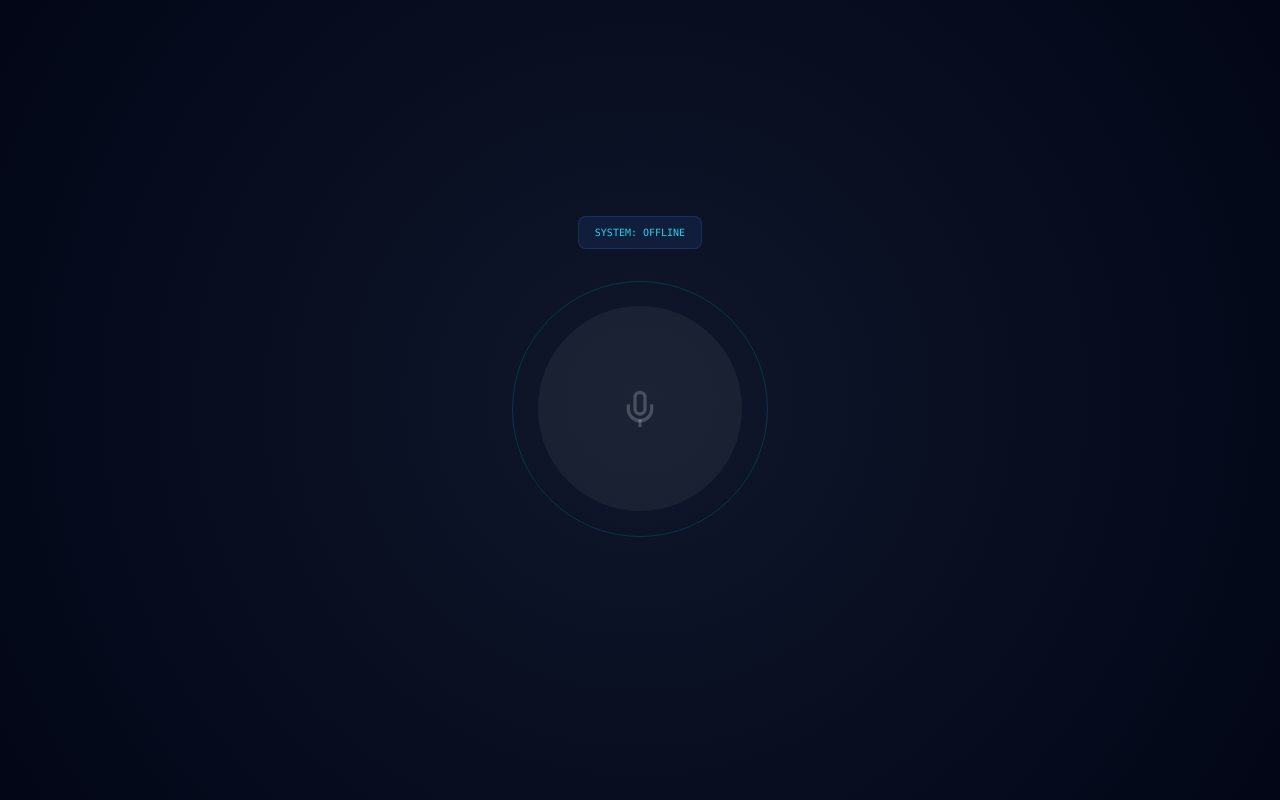
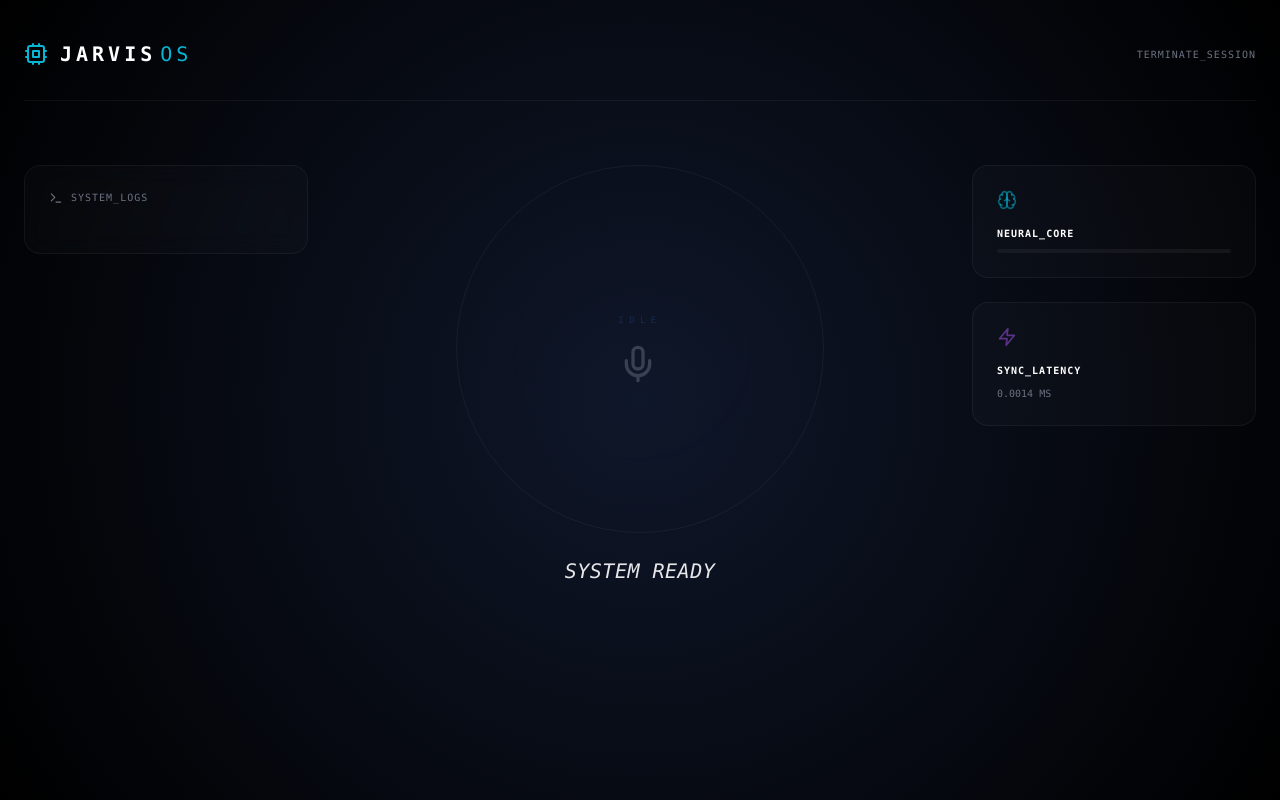
Before and after one commit to keyurbele/Jarvis-ai-web, a Next.js app: page /dashboard in a window 1280 px wide. Built offline with nearby package versions, Linux system fonts and the light colour scheme.

Commit message:
Update page.tsx

```diff
--- a/src/app/dashboard/page.tsx
+++ b/src/app/dashboard/page.tsx
@@ -1,121 +1,238 @@
 "use client";
 import { useState, useRef, useEffect } from "react";
-import { LucideMic, LucideLoader2, LucideBrain, LucideZap } from "lucide-react";
+import {
+  LucideBrain, LucideMic, LucideZap, LucideTerminal,
+  LucideCpu, LucideLoader2, LucideHome
+} from "lucide-react";
+import Link from "next/link";
+
+type JarvisState = "IDLE" | "LISTENING" | "THINKING" | "SPEAKING";
 
 export default function Dashboard() {
-  const [isListening, setIsListening] = useState(false);
-  const [isThinking, setIsThinking] = useState(false);
+  const [state, setState] = useState<JarvisState>("IDLE");
+  const [status, setStatus] = useState("SYSTEM READY");
   const [response, setResponse] = useState("");
+  const [log, setLog] = useState<{msg: string, time: string}[]>([]);
+
   const recognitionRef = useRef<any>(null);
+  const stateRef = useRef<JarvisState>("IDLE");
 
-  // --- RESTART MIC FUNCTION ---
-  const restartMic = () => {
-    if (!isListening) return;
-    try {
-      if (recognitionRef.current) recognitionRef.current.stop();
-      setTimeout(() => {
-        recognitionRef.current.start();
-      }, 300);
-    } catch (e) {
-      console.log("Mic restart attempt...");
+  // Keep Ref in sync with State for the recognition callbacks
+  useEffect(() => {
+    stateRef.current = state;
+  }, [state]);
+
+  const addToLog = (msg: string) => {
+    const time = new Date().toLocaleTimeString([], { hour: '2-digit', minute: '2-digit', second: '2-digit' });
+    setLog(prev => [{msg, time}, ...prev].slice(0, 5));
+  };
+
+  // --- 1. VOICE OUTPUT (THE MOUTH) ---
+  const speak = (text: string) => {
+    window.speechSynthesis.cancel();
+    const speech = new SpeechSynthesisUtterance(text);
+
+    // Set JARVIS tone
+    speech.rate = 0.9;
+    speech.pitch = 1.0;
+
+    speech.onstart = () => {
+      setState("SPEAKING");
+      addToLog("OUTPUT_STREAM: ACTIVE");
+    };
+
+    speech.onend = () => {
+      // Once done talking, go back to listening mode
+      if (stateRef.current === "SPEAKING") {
+        setState("LISTENING");
+        setStatus("AWAITING COMMAND...");
       }
     };
 
-  // --- SPEAK FUNCTION ---
-  const speak = (text: string) => {
-    window.speechSynthesis.cancel();
-    const utterance = new SpeechSynthesisUtterance(text);
-    utterance.rate = 0.9;
-
-    utterance.onstart = () => {
-      setIsThinking(true);
-      if (recognitionRef.current) recognitionRef.current.abort(); // Kill mic while talking
+    window.speechSynthesis.speak(speech);
   };
 
-    utterance.onend = () => {
-      setIsThinking(false);
-      // This is the fix: Restart the whole listening cycle
-      if (isListening) restartMic();
+  // --- 2. INSTANT COMMANDS ---
+  const handleInstantCommands = (transcript: string) => {
+    const lower = transcript.toLowerCase().trim();
+    if (lower.includes("open youtube")) {
+      window.open("https://youtube.com", "_blank");
+      speak("Navigating to YouTube.");
+      return true;
+    }
+    if (lower.includes("search for")) {
+      const query = lower.split("search for")[1];
+      window.open(`https://google.com/search?q=${encodeURIComponent(query)}`, "_blank");
+      speak(`Searching for ${query}`);
+      return true;
+    }
+    return false;
   };
 
-    window.speechSynthesis.speak(utterance);
-  };
+  // --- 3. THE BRAIN (API CONNECTION) ---
+  const askJarvisAI = async (input: string) => {
+    if (handleInstantCommands(input)) return;
 
-  // --- API HANDLER ---
-  const handleChat = async (transcript: string) => {
-    if (!transcript) return;
-    setIsThinking(true);
+    setState("THINKING");
+    setStatus("DECRYPTING...");
+    addToLog(`INPUT: ${input.toUpperCase()}`);
+
     try {
       const res = await fetch("/api/chat", {
         method: "POST",
         headers: { "Content-Type": "application/json" },
-        body: JSON.stringify({ message: transcript }),
+        body: JSON.stringify({ message: input }),
       });
       const data = await res.json();
-      setResponse(data.reply);
-      speak(data.reply);
-    } catch (e) {
-      setIsThinking(false);
-      restartMic();
+
+      const cleanReply = data.reply.replace(/SYSTEM_REPLY:|\[.*?\]/gi, "").trim();
+
+      setResponse(cleanReply);
+      speak(cleanReply);
+    } catch (error) {
+      setState("LISTENING");
+      setStatus("LINK_FAILURE");
+      addToLog("CRITICAL: API_ERROR");
     }
   };
 
-  // --- TOGGLE SYSTEM ---
-  const toggleSystem = () => {
-    const SpeechRecognition = (window as any).SpeechRecognition || (window as any).webkitSpeechRecognition;
+  // --- 4. START SYSTEM ---
+  const startSystem = () => {
+    if (state !== "IDLE") return;
+
+    const SpeechRecognition = (window as any).webkitSpeechRecognition || (window as any).SpeechRecognition;
     if (!SpeechRecognition) return;
 
-    if (isListening) {
-      setIsListening(false);
-      if (recognitionRef.current) recognitionRef.current.stop();
-      window.speechSynthesis.cancel();
-    } else {
-      setIsListening(true);
     const recognition = new SpeechRecognition();
-      recognition.continuous = false;
-      recognition.interimResults = false;
+    recognitionRef.current = recognition;
+    recognition.lang = "en-US";
+    recognition.continuous = true;
+    recognition.interimResults = true;
 
     recognition.onresult = (event: any) => {
-        const transcript = event.results[0][0].transcript;
-        handleChat(transcript);
-      };
+      const transcript = event.results[event.results.length - 1][0].transcript;
 
-      recognition.onend = () => {
-        // If it stops naturally (silence), and we are still "active", restart it
-        if (isListening && !isThinking && !window.speechSynthesis.speaking) {
-          try { recognition.start(); } catch (e) {}
+      // Only process when the user stops speaking and the system is in Listening mode
+      if (event.results[event.results.length - 1].isFinal && stateRef.current === "LISTENING") {
+        setStatus(transcript.toUpperCase());
+        askJarvisAI(transcript);
       }
     };
 
-      recognitionRef.current = recognition;
-      recognition.start();
+    // Auto-restart if it crashes or stops
+    recognition.onend = () => {
+      if (stateRef.current !== "IDLE") {
+        try { recognition.start(); } catch(e) {}
       }
     };
 
+    recognition.start();
+    setState("LISTENING");
+    setStatus("NEURAL CORE ONLINE");
+    addToLog("Neural link active.");
+  };
+
+  // Visual Colors based on State
+  const activeColor = {
+    LISTENING: "rgba(34, 211, 238, 1)", // Cyan
+    THINKING: "rgba(168, 85, 247, 1)",  // Purple
+    SPEAKING: "rgba(255, 255, 255, 1)", // White
+    IDLE: "rgba(59, 130, 246, 0.2)"     // Dim Blue
+  }[state];
+
   return (
-    <main className="min-h-screen bg-[#020617] flex flex-col items-center justify-center relative overflow-hidden text-white">
-      <div className="absolute inset-0 bg-[radial-gradient(circle_at_50%_50%,rgba(15,23,42,1)_0%,rgba(2,6,23,1)_100%)]" />
+    <main className="min-h-screen bg-[#010101] text-white font-mono overflow-hidden relative">
+      {/* Background radial glow */}
+      <div className="absolute inset-0 bg-[radial-gradient(circle_at_50%_50%,rgba(15,23,42,1)_0%,rgba(0,0,0,1)_100%)]" />
 
-      <div className="z-50 mb-8 flex gap-4">
-        <div className="px-4 py-2 bg-blue-500/10 border border-blue-500/20 rounded-lg font-mono text-[10px] text-cyan-400">
-          SYSTEM: {isListening ? "ACTIVE" : "OFFLINE"}
+      <div className="max-w-7xl mx-auto px-6 py-10 relative z-10">
+        <nav className="flex justify-between items-center mb-16 border-b border-white/5 pb-8">
+          <div className="flex items-center gap-3">
+            <LucideCpu className="text-cyan-500" size={24} />
+            <span className="text-xl font-bold tracking-[0.2em]">JARVIS<span className="text-cyan-500 font-light ml-1">OS</span></span>
+          </div>
+          <Link href="/" className="text-[10px] tracking-widest text-gray-500 hover:text-white transition-colors">TERMINATE_SESSION</Link>
+        </nav>
+
+        <div className="grid grid-cols-12 gap-8 items-start">
+          {/* LEFT: TELEMETRY LOGS */}
+          <div className="col-span-12 lg:col-span-3 space-y-4">
+            <div className="p-6 rounded-2xl bg-white/[0.02] border border-white/5 backdrop-blur-md">
+              <div className="flex items-center gap-2 mb-6 text-gray-500 text-[10px] tracking-widest uppercase">
+                <LucideTerminal size={14} /> System_Logs
+              </div>
+              <div className="space-y-4">
+                {log.map((entry, i) => (
+                  <div key={i} className="border-l border-cyan-500/20 pl-4 animate-in slide-in-from-left duration-500">
+                    <p className="text-[8px] text-gray-600">{entry.time}</p>
+                    <p className="text-[11px] text-gray-300 truncate">{entry.msg}</p>
+                  </div>
+                ))}
+              </div>
             </div>
           </div>
 
-      <div onClick={toggleSystem} className="relative w-64 h-64 cursor-pointer z-20 group">
-        <div className={`absolute inset-0 rounded-full border border-cyan-500/20 transition-all duration-700 ${isListening ? 'animate-pulse shadow-[0_0_50px_rgba(34,211,238,0.2)]' : ''}`} />
-        <div className={`absolute inset-[10%] rounded-full transition-all duration-700 ${isThinking ? 'bg-purple-500/40 blur-2xl animate-ping' : isListening ? 'bg-cyan-500/20 blur-xl' : 'bg-white/5'}`} />
-        <div className="absolute inset-0 flex items-center justify-center">
-          {isThinking ? <LucideLoader2 className="animate-spin text-purple-400" size={40} /> : <LucideMic className={isListening ? "text-cyan-400" : "text-white/20"} size={40} />}
+          {/* CENTER: THE ORB */}
+          <div className="col-span-12 lg:col-span-6 flex flex-col items-center justify-center py-10">
+            <div
+              className="relative cursor-pointer group"
+              onClick={state === "IDLE" ? startSystem : undefined}
+            >
+              {/* Spinning outer ring */}
+              <div className={`absolute -inset-10 border border-white/5 rounded-full ${state !== "IDLE" ? "animate-[spin_20s_linear_infinite]" : ""}`} />
+
+              {/* The Orb Shell */}
+              <div
+                className="relative w-72 h-72 rounded-full flex items-center justify-center transition-all duration-700"
+                style={{
+                  boxShadow: `0 0 80px ${activeColor}20`,
+                  border: `1px solid ${activeColor}40`,
+                  background: `radial-gradient(circle, ${activeColor}10 0%, transparent 70%)`
+                }}
+              >
+                {/* Plasma Core */}
+                <div className={`absolute inset-4 rounded-full border border-white/5 transition-opacity duration-1000 ${state !== "IDLE" ? "opacity-100" : "opacity-10"}`}>
+                   <div className="absolute inset-0 rounded-full border-t-2 border-cyan-500/30 blur-[2px] animate-[spin_3s_linear_infinite]" />
+                   <div className="absolute inset-4 rounded-full border-l-2 border-purple-500/30 blur-[2px] animate-[spin_4s_linear_infinite_reverse]" />
+                </div>
+
+                <div className="z-20 text-center">
+                  <div className={`text-[9px] tracking-[0.6em] uppercase mb-4 transition-colors duration-500`} style={{ color: activeColor }}>
+                    {state}
+                  </div>
+                  {state === "THINKING" ? (
+                    <LucideLoader2 className="animate-spin text-purple-400" size={40} />
+                  ) : (
+                    <LucideMic className={state !== 'IDLE' ? "text-white" : "text-gray-700"} size={40} />
+                  )}
+                </div>
               </div>
             </div>
 
-      <div className="mt-12 max-w-lg text-center z-50">
-        {response && (
-          <div className="p-6 bg-white/5 border border-white/10 rounded-2xl backdrop-blur-md">
-            <p className="text-lg font-light italic">"{response}"</p>
+            <div className="mt-16 text-center h-20 px-4">
+              <p className="text-xl font-light tracking-wide text-white/90 italic max-w-lg mx-auto">
+                {status}
+              </p>
             </div>
-        )}
+          </div>
+
+          {/* RIGHT: MODULES */}
+          <div className="col-span-12 lg:col-span-3 space-y-6">
+             <div className="p-6 rounded-2xl bg-white/[0.02] border border-white/5 hover:border-cyan-500/30 transition-colors">
+               <LucideBrain className="text-cyan-500/50 mb-4" size={20} />
+               <h4 className="text-[10px] font-bold tracking-widest uppercase mb-2">Neural_Core</h4>
+               <div className="w-full bg-white/5 h-1 rounded-full overflow-hidden">
+                 <div className={`h-full bg-cyan-500 transition-all duration-1000 ${state !== 'IDLE' ? 'w-full' : 'w-0'}`} />
+               </div>
+             </div>
+
+             <div className="p-6 rounded-2xl bg-white/[0.02] border border-white/5 hover:border-purple-500/30 transition-colors">
+               <LucideZap className="text-purple-500/50 mb-4" size={20} />
+               <h4 className="text-[10px] font-bold tracking-widest uppercase mb-2">Sync_Latency</h4>
+               <p className="text-[10px] text-gray-500 font-mono">0.0014 MS</p>
+             </div>
+          </div>
+        </div>
       </div>
     </main>
   );
```
Lines whose indentation alone changed are shown as unchanged.
